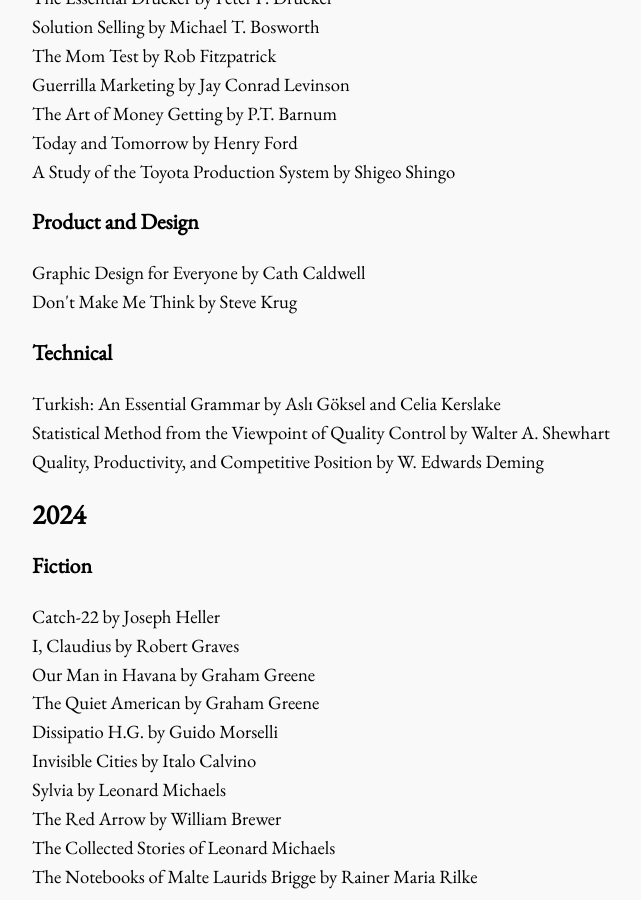
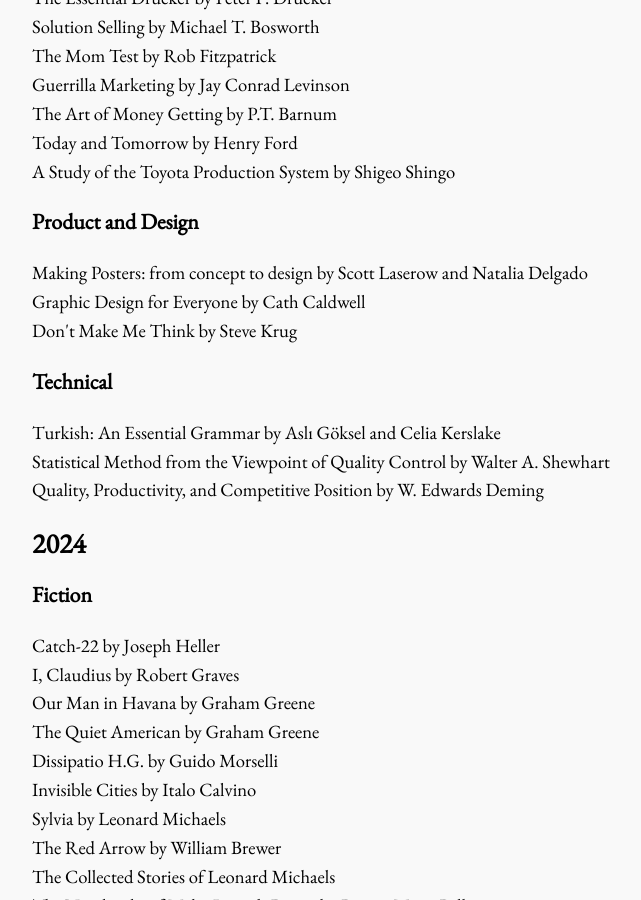
Before and after one commit to bora-uyumazturk/bora-uyumazturk.github.io, a Jekyll site: the page built from reading.html, in a window 1280 px wide and 900 px high, scrolled down 1739 px. Shown: the whole window, without its empty margins (140-781 px from the left). Built offline with Jekyll 4.4.1, drawn with Linux system fonts in a browser that asks for light colours.

Commit message:
Update reading.html

```diff
--- a/reading.html
+++ b/reading.html
@@ -75,6 +75,7 @@
 
   <h3>Product and Design</h3>
 
+  Making Posters: from concept to design by Scott Laserow and Natalia Delgado <br>
   Graphic Design for Everyone by Cath Caldwell <br>
   Don't Make Me Think by Steve Krug
 
```
